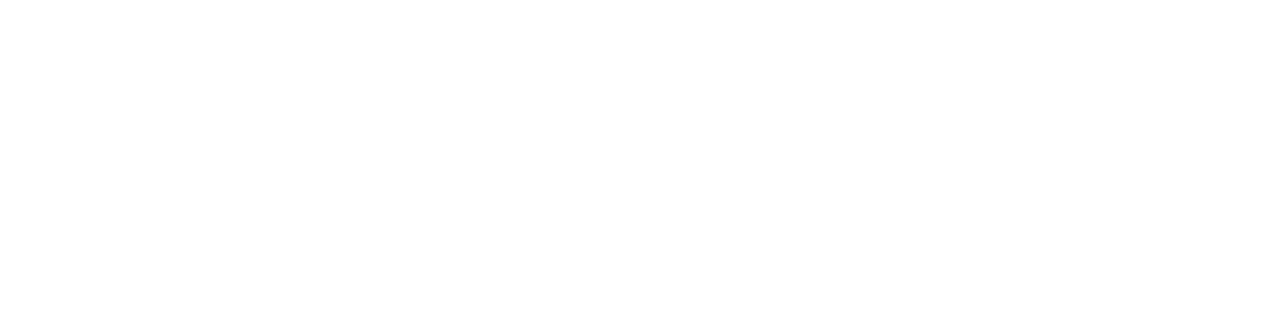
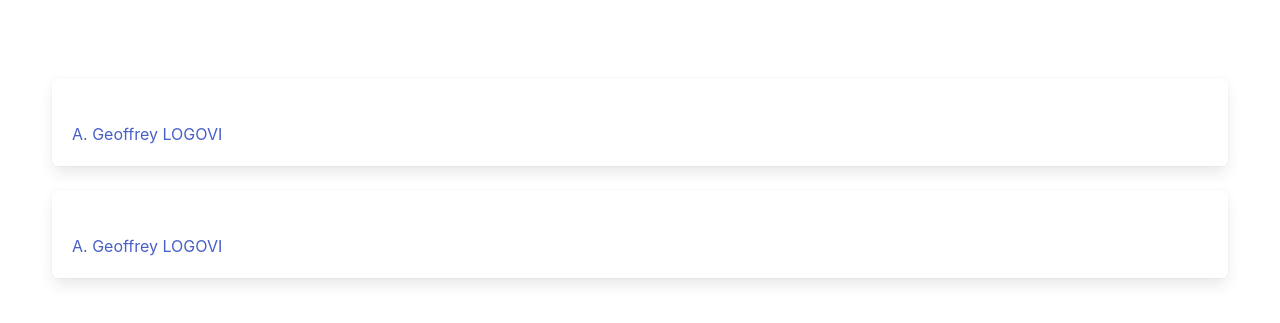
Before and after one commit to geoffreylgv/AllInOne-Contact-form, a PHP site: page / in a window 1280 px wide. Before the commit the part shown is empty. Shown: the top 323 px of the page. Run offline with PHP 8.4, Linux system fonts and the light colour scheme; some libraries are stand-ins or nearby versions.

Commit message:
content profile linkedin

```diff
--- a/index.php
+++ b/index.php
@@ -75,4 +75,27 @@
 	</script>
 </head>
 
+<body>
+	<div class="container" style="padding-top: 90px;">
+		<div class="tile is-ancestor">
+			<div class="tile is- is-vertical">
+				<div class="tile is-child box">
+					<p class="title">
+					<div class="LI-profile-badge" data-version="v1" data-size="medium" data-locale="fr_FR" data-type="vertical" data-theme="light" data-vanity="geoffreylgv"><a class="LI-simple-link" href='https://tg.linkedin.com/in/geoffreylgv?trk=profile-badge'>A. Geoffrey LOGOVI</a></div>
+					</p>
+				</div>
+				<div class="tile is-child box">
+					<p class="title">
+					<div class="LI-profile-badge" data-version="v1" data-size="medium" data-locale="fr_FR" data-type="vertical" data-theme="dark" data-vanity="geoffreylgv"><a class="LI-simple-link" href='https://tg.linkedin.com/in/geoffreylgv?trk=profile-badge'>A. Geoffrey LOGOVI</a></div>
+					</p>
+				</div>
+			</div>
+
+		</div>
+
+
+	</div>
+	<script type="text/javascript" src="https://platform.linkedin.com/badges/js/profile.js" async defer></script>
+</body>
+
 </html>
```
